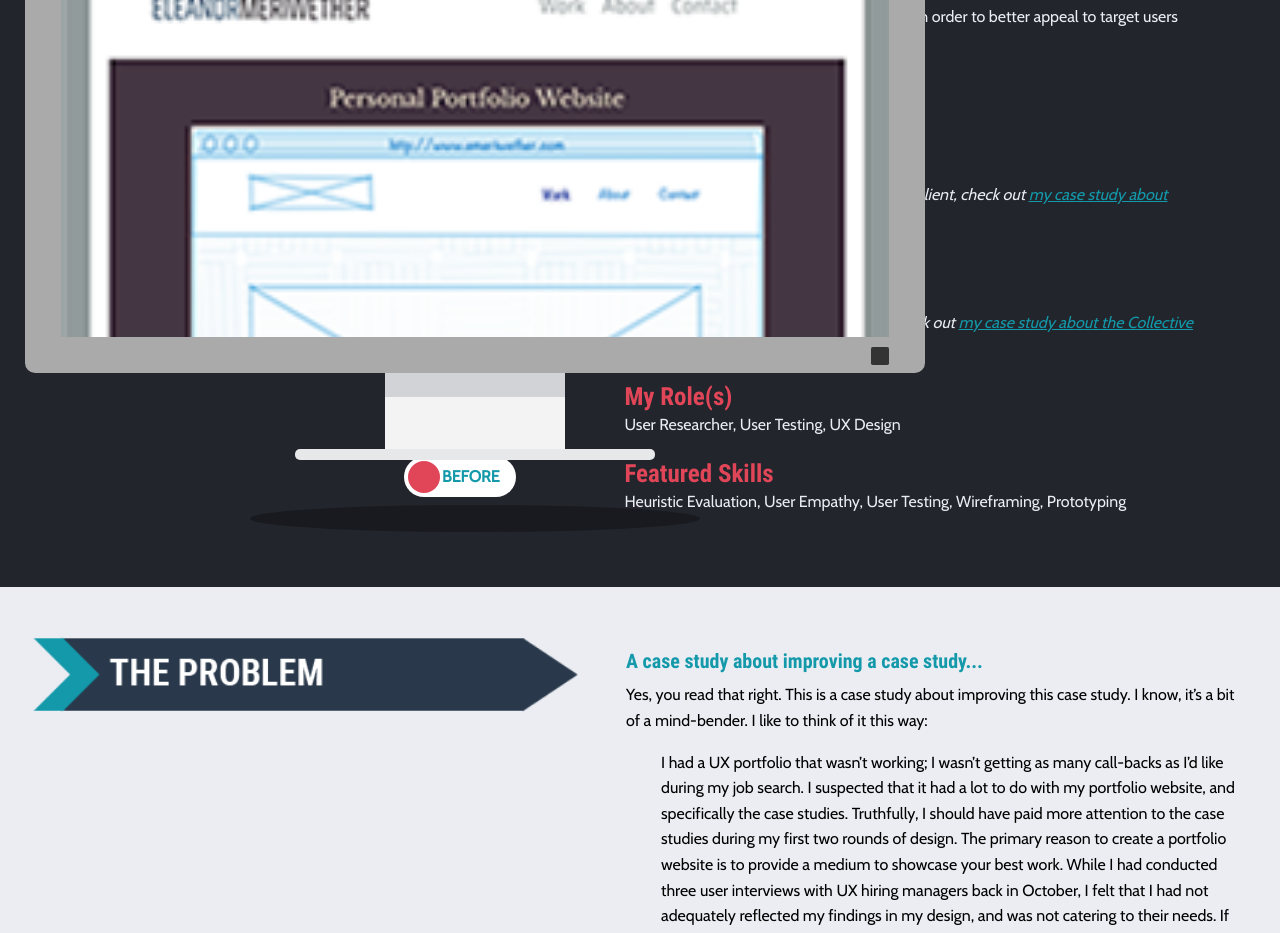
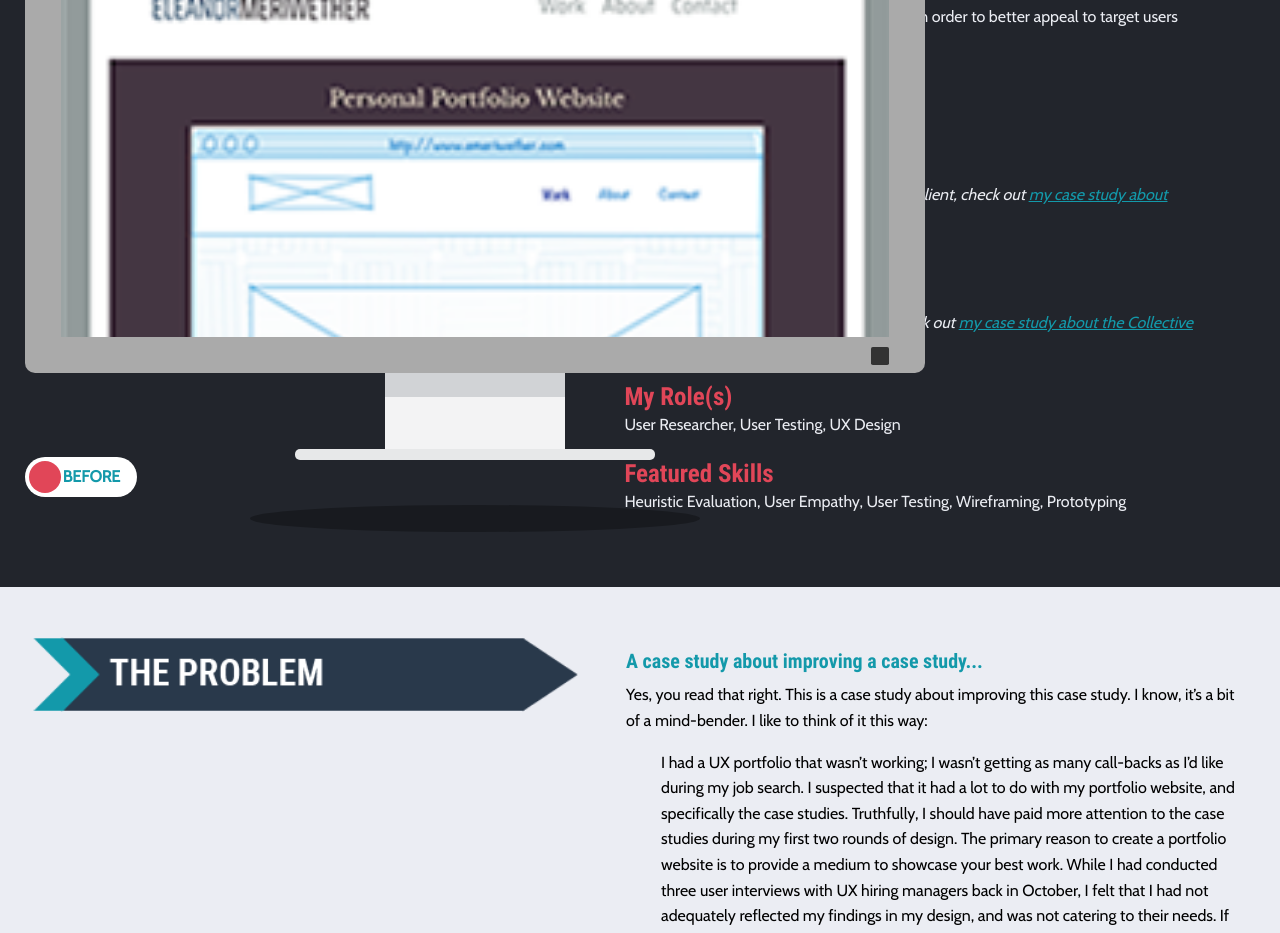
Before and after one commit to emeriwether/emeriwether.github.io, a Jekyll site: the page built from project.html, in a window 1280 px wide. Shown: the part 497-1430 px from the top of the page. Built offline with Jekyll 4.4.1, drawn with Linux system fonts in a browser that asks for light colours.

Commit message:
ct prev comm

```diff
--- a/project.html
+++ b/project.html
@@ -75,10 +75,10 @@
                 </div>
             </div>
 
-            <div class="grid-x show-for-large align-right">
+            <div class="grid-x show-for-large">
 
                 <!-- TOGGLE -->
-                <div class="switch large small-4 cell large-order-2" id="headerToggle">
+                <div class="switch large small-4 cell large-order-2 self-align-center-middle" id="headerToggle">
                   <input class="switch-input" id="defaultSwitch" type="checkbox" name="defaultSwitch">
                   <label class="switch-paddle" for="defaultSwitch">
                     <span class="show-for-sr"></span>
@@ -86,8 +86,9 @@
                     <span class="switch-inactive" aria-hidden="true">BEFORE</span>
                   </label>
                 </div>
+
                 <!-- BEFORE & AFTER IMAGE -->
-                <div class="small-10 large-12 cell large-order-1">
+                <div class="small-10 large-12 cell large-order-1 self-align-right">
                     <div class="container">
                       <div class="monitor">
                         <div class="screen">
@@ -99,6 +100,7 @@
                       <div class="monitor-stand"></div>
                     </div>
                 </div>
+
             </div>
 
 
```
